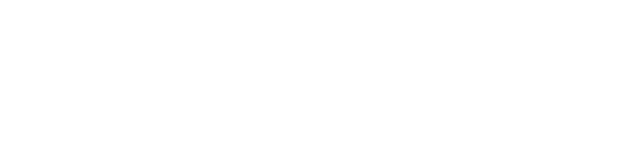
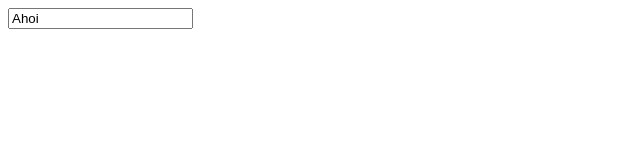
Before and after one commit to mods-code/scrypes, a plain HTML site: page index.html in a window 1280 px wide. Shown: the whole page, without its empty margins (0-640 px from the left). Drawn offline with Linux system fonts and the light colour scheme.

Commit message:
Update index.html

```diff
--- a/index.html
+++ b/index.html
@@ -8,7 +8,7 @@
 
 </head>
 <body>
-
+    <input type="text" name="spind" value="Ahoi">
 </body>
 
 </html
```
